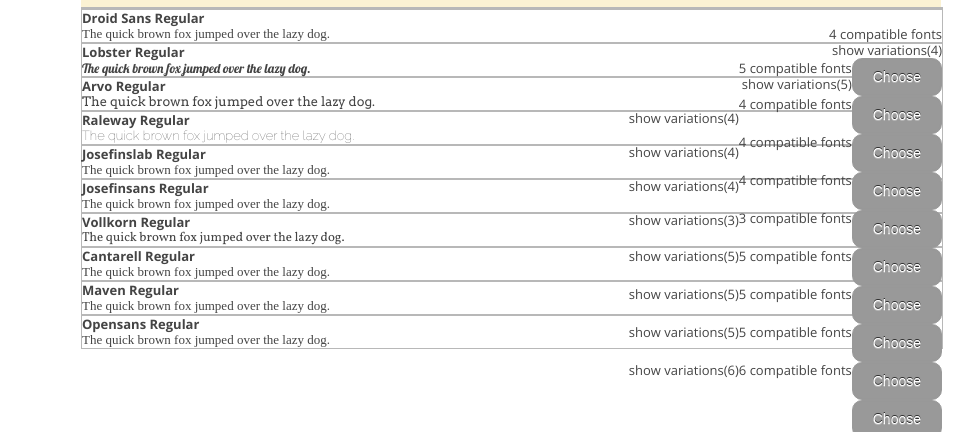
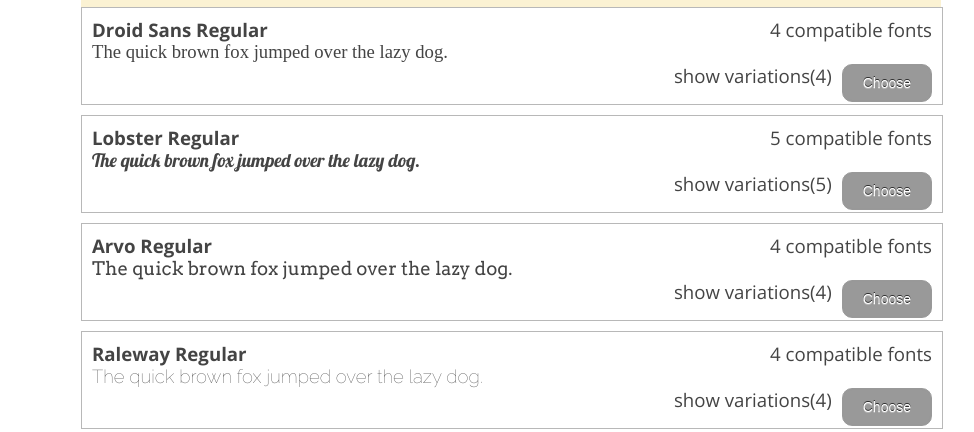
Before and after one commit to llkats/font_blender, a plain HTML site: page index.html in a window 1280 px wide. Shown: the part 223-655 px from the top of the page, without its empty margins (129-1103 px from the left). Drawn offline with nearby package versions, Linux system fonts and the light colour scheme; a web font is replaced by a local one.

Commit message:
styled step one

```diff
--- a/css/style.css
+++ b/css/style.css
@@ -197,7 +197,35 @@
 
 #stepone .font{
   border: 1px solid #b8b8b8;
-  width: 860px;
+  width: 840px;
+  padding: 10px 10px 40px 10px;
+  font-size: 14pt;
+  margin-bottom: 10px;
+}
+
+#stepone .font h2 {
+  float: left;
+}
+
+#stepone .font .sample {
+  clear: both;
+}
+
+#stepone .font .compatibletext{
+  float: right;
+}
+
+#stepone .font .font-right{
+  float: right;
+  height: 30px;
+}
+
+#stepone .font .font-right .variations{
+  margin-right: 10px;
+}
+
+#stepone .font .font-right button{
+  display: inline;
 
 }
 
--- a/index.html
+++ b/index.html
@@ -40,11 +40,8 @@
 					<li>Handwriting</li>
 				</ul>
 			</nav>
-			<div class="font">
     </article>
-
 		</header>
-		</article>
 
 		<article id="steptwo" role="main">
 			<h1 class="page"> Create Your Blend</h1>
@@ -166,8 +163,8 @@
 			elt.innerHTML = "<h2 data-name=\"" + entry.font + "\">" + entry.font + " <span class=\"variation\">Regular</span></h2>" +
 				"<p class=\"compatibletext\" data-number=\"" + entry.number + "\">" + entry.number + "</p>" +
 				"<p class=\"sample\" style=\"font-family:" + entry.font + "\">The quick brown fox jumped over the lazy dog.</p>" +
-				"<p class=\"variations\" data-varnum=\"" + entry.varnum + "\">" + entry.varnum + "</p>" +
-				"<button type=\"button\" name=\"choose\" value=\"Choose\" data-href=\"" + entry.href + "\" class=\"css3button\">Choose</button>";
+				"<div class=\"font-right\"><span class=\"variations\" data-varnum=\"" + entry.varnum + "\">" + entry.varnum + "</span>" +
+				"<button type=\"button\" name=\"choose\" value=\"Choose\" data-href=\"" + entry.href + "\" class=\"css3button\">Choose</button></div>";
 
 			step1.appendChild(elt);
 		}
```
